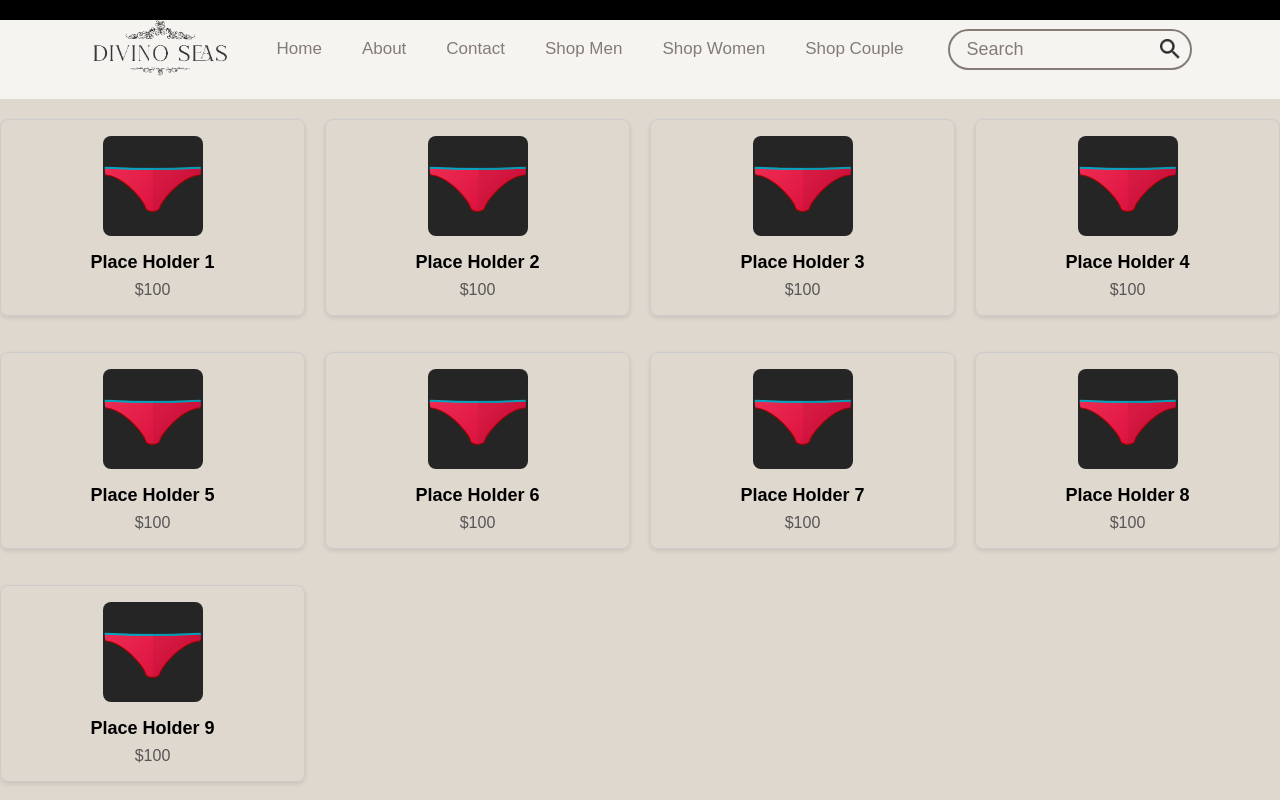
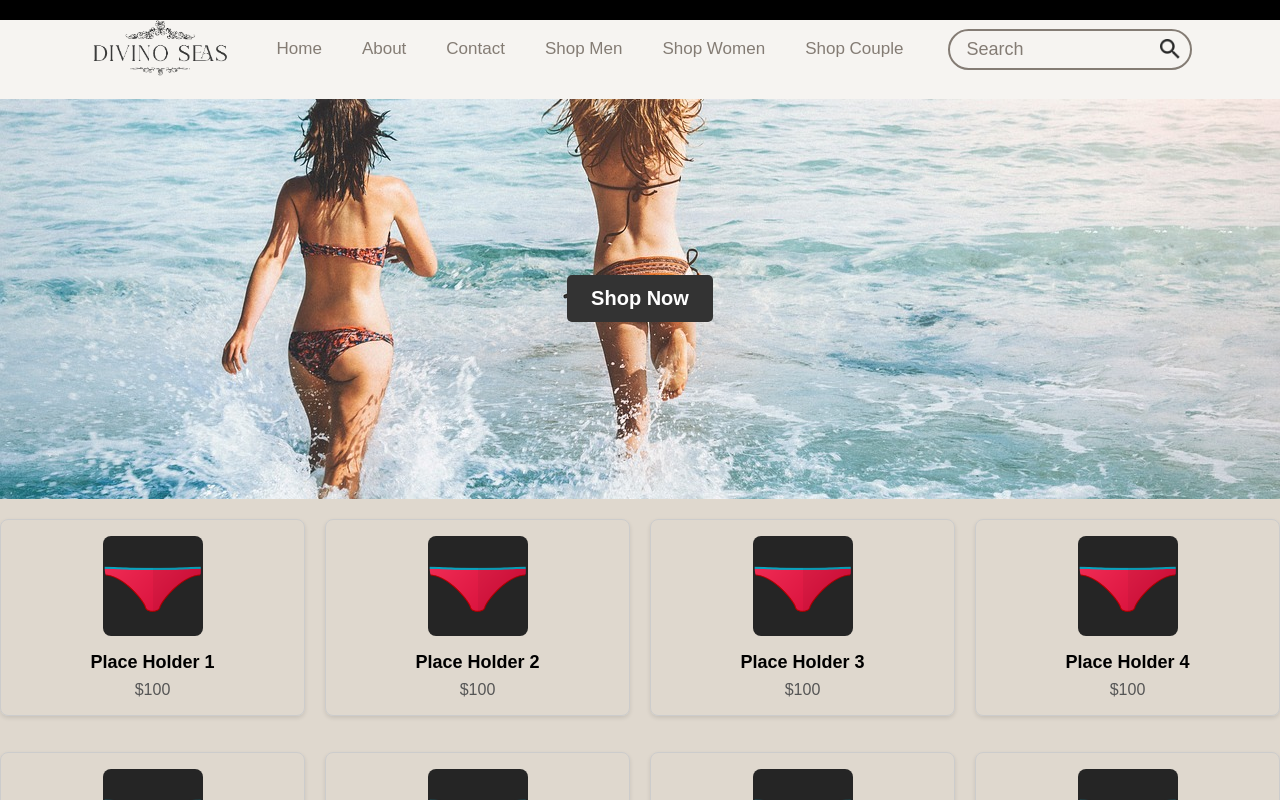
Before and after one commit to JPS4321/React_Proyecto, a React (Vite) app in the folder DivinoSeas_React_Components/: page / in a window 1280 px wide. Shown: the top 800 px of the page. Built offline with nearby package versions, Linux system fonts and the light colour scheme.

Commit message:
Adición hero section 0 (Imagen de fondo y botón en medio)

```diff
--- a/DivinoSeas_React_Components/src/App.jsx
+++ b/DivinoSeas_React_Components/src/App.jsx
@@ -2,7 +2,9 @@ import React from 'react'
 import Navbar from './Components/NavBar/Navbar'
 import Marquee from './Components/Marquee/Marquee'
 import ProductCard from './Components/ProductCard/ProductCard'
+import HeroSection0 from './Components/HeroSections/HeroSection0/HeroSection0'
 import place from './assets/placeholder0.png'
+import bg from './assets/bg-placeholder0.jpg'
 
 const App = () => {
   return (
@@ -10,6 +12,8 @@ const App = () => {
     <div className='container'>
       <Marquee text='Welcome to DivinoSeas'/>
       <Navbar/>
+      <HeroSection0 backgroundImage={bg} buttonText="Shop Now"/>
+
       <div className='grid-container'>
         <ProductCard imageSrc={place} title="Place Holder 1" price="100" />
         <ProductCard imageSrc={place} title="Place Holder 2" price="100" />
--- /dev/null
+++ b/DivinoSeas_React_Components/src/Components/HeroSections/HeroSection0/HeroSection0.jsx
@@ -0,0 +1,29 @@
+import React from 'react';
+
+const HeroSection0 = ({ backgroundImage, buttonText }) => {
+  return (
+    <div style={{
+      backgroundImage: `url(${backgroundImage})`,
+      backgroundSize: 'cover',
+      backgroundPosition: 'center',
+      height: '400px',
+      display: 'flex',
+      justifyContent: 'center',
+      alignItems: 'center',
+      textAlign: 'center'
+    }}>
+      <button style={{
+        padding: '12px 24px',
+        fontSize: '20px',
+        fontWeight: 'bold',
+        backgroundColor: '#333',
+        color: '#fff',
+        border: 'none',
+        borderRadius: '5px',
+        cursor: 'pointer'
+      }}>{buttonText}</button>
+    </div>
+  );
+};
+
+export default HeroSection0;
```
Also changed, not shown: DivinoSeas_React_Components/src/assets/bg-placeholder0.jpg (added).
